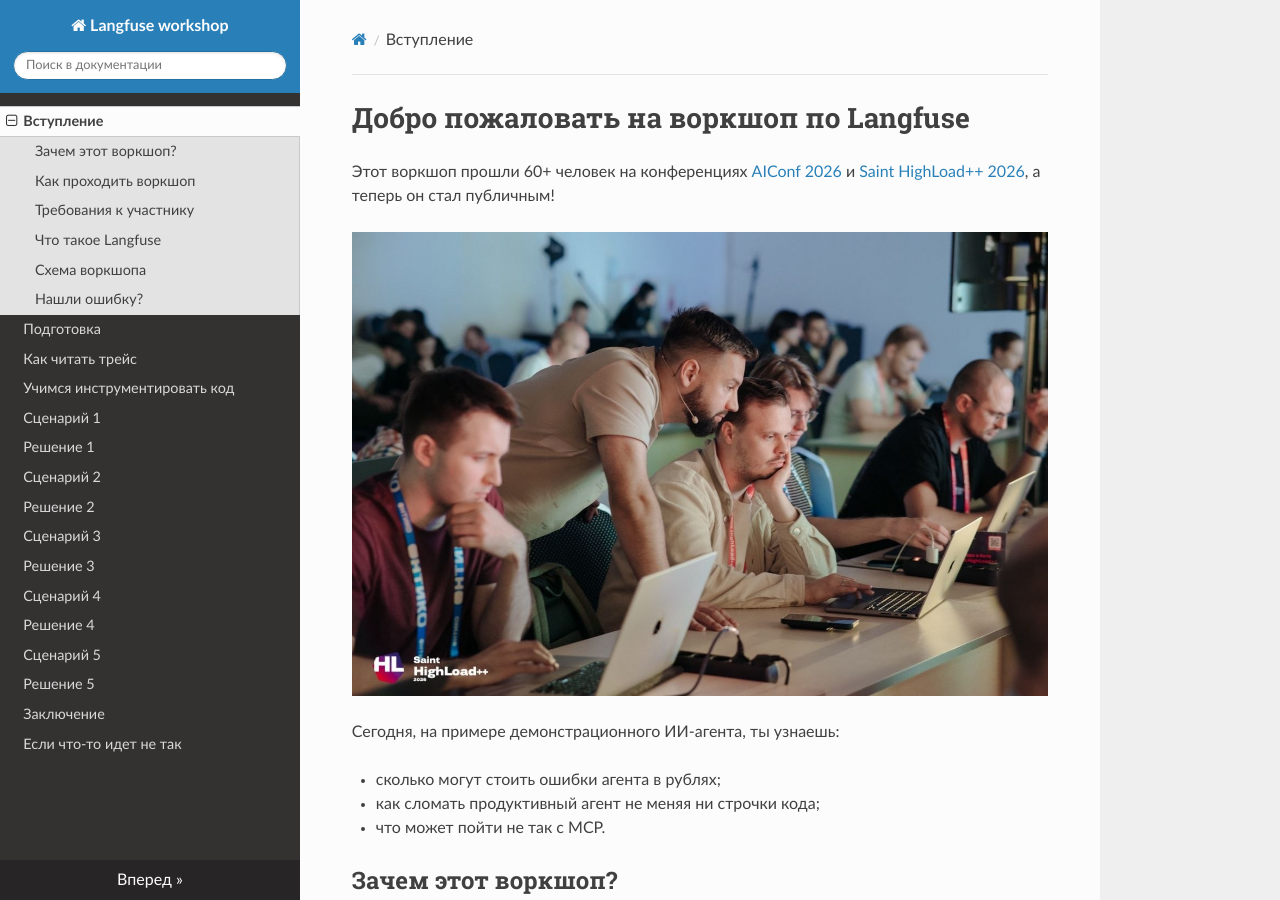
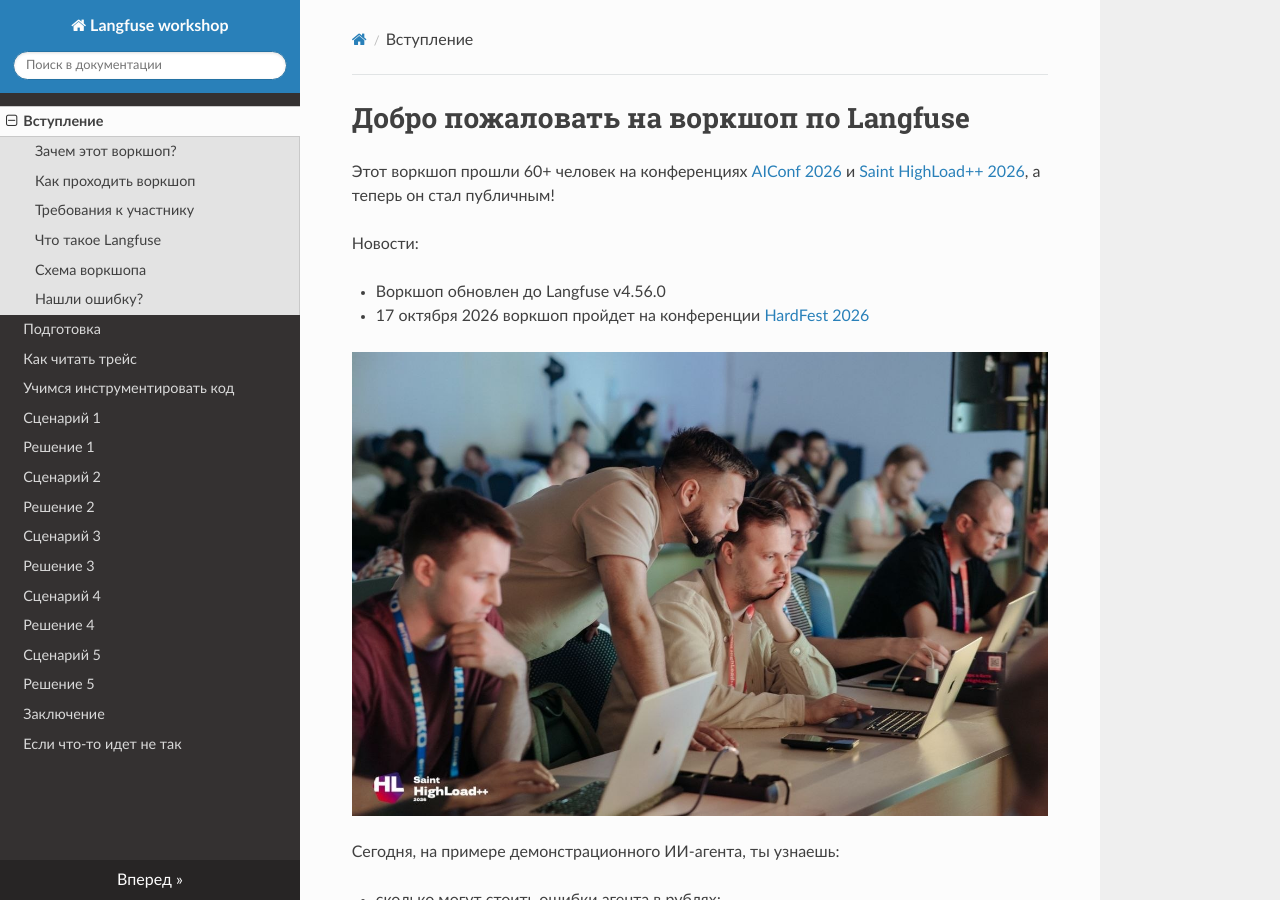
Before and after one commit to bocharovf/docs-langfuse-workshop, an MkDocs documentation site: the page built from docs/index.md, in a window 1280 px wide and 900 px high. Built offline with MkDocs 1.6.1, drawn with Linux system fonts in a browser that asks for light colours; nearby versions of some CDN libraries.

Commit message:
Новости на главной: Langfuse v4.56.0 и HardFest 2026, ссылка на статью на Хабре

```diff
--- a/docs/index.md
+++ b/docs/index.md
@@ -5,6 +5,11 @@
 # Добро пожаловать на воркшоп по Langfuse
 
 Этот воркшоп прошли 60+ человек на конференциях [AIConf 2026](https://aiconf.ru/2026/abstracts/18239) и [Saint HighLoad++ 2026](https://highload.ru/spb/2026/abstracts/17861), а теперь он стал публичным!
+
+Новости:
+
+- Воркшоп обновлен до Langfuse v4.56.0
+- 17 октября 2026 воркшоп пройдет на конференции [HardFest 2026](https://2026.hardfest.ru/lecture/3818)
 
 ![Как это было](/img/shl26.jpg)
 
```
Also changed, not shown: docs/conclusion.md (+1 -0 lines).
